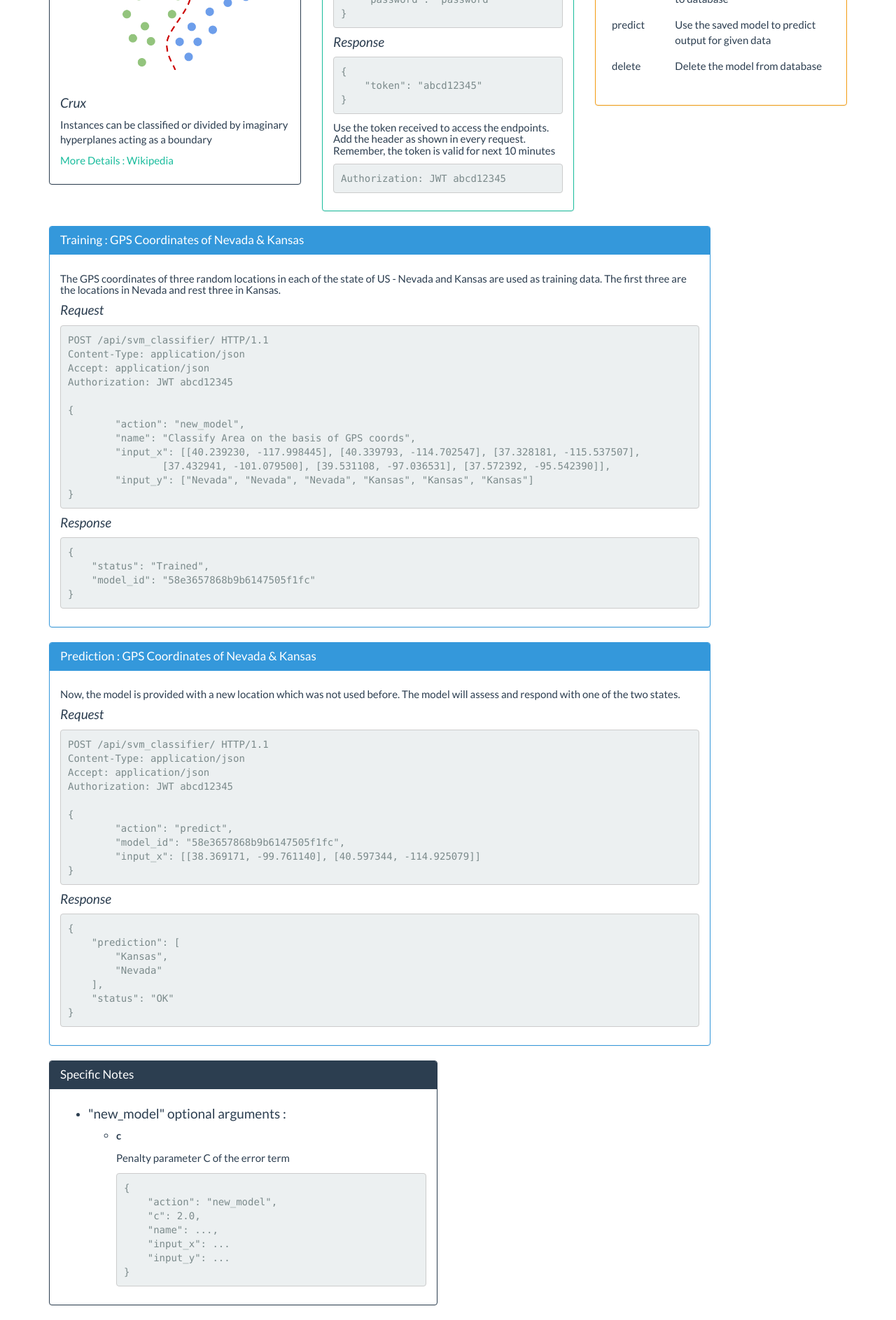
After one commit to ramansah/ml_webapp, a Django app: page /models/svm_classifier/ in a window 1280 px wide. The commit adds this page. Shown: the part 301-2188 px from the top of the page at 70% size. Run offline with Django 3.2, Linux system fonts and the light colour scheme; some libraries are stand-ins or nearby versions.

Commit message:
Added SVM Classifier Added Link to Kaggle Titanic

```diff
--- a/portal/urls.py
+++ b/portal/urls.py
@@ -10,11 +10,13 @@
         url(r'^login/', obtain_jwt_token),
         url(r'^linear_regression/', api.LinearRegression.as_view()),
         url(r'^knn_classifier/', api.KNearestNeighbors.as_view()),
+        url(r'^svm_classifier/', api.SVMClassifier.as_view()),
     ])),
 
     url(r'^models/', include([
         url(r'^linear_regression/', views.linear_regression),
         url(r'^knn_classifier/', views.knn_classifier),
+        url(r'^svm_classifier/', views.svm_classifier),
     ])),
 
     url(r'^about_us/', views.about_us),
--- a/portal/views/views.py
+++ b/portal/views/views.py
@@ -33,6 +33,11 @@
         return render(request, 'models/knn_classifier.html', context=None)
 
 
+def svm_classifier(request):
+    if request.method == 'GET':
+        return render(request, 'models/svm_classifier.html', context=None)
+
+
 @login_required
 def delete_model(request):
     if request.method == 'GET':
--- a/templates/about_us.html
+++ b/templates/about_us.html
@@ -26,7 +26,7 @@
                         <h6>
                             <a href="https://www.linkedin.com/in/raman-sah-b46204100/">LinkedIn Profile</a> &nbsp;|&nbsp;
                             <a href="https://medium.com/@ramansah">Medium Blog</a> &nbsp;|&nbsp;
-                            <a href="#">Kaggle Profile</a>&nbsp;|&nbsp;
+                            <a href="https://www.kaggle.com/ramansah">Kaggle Profile</a>&nbsp;|&nbsp;
                             <a href="https://github.com/ramansah">Github Handle</a>
                         </h6>
                         <h6>
--- a/templates/base.html
+++ b/templates/base.html
@@ -41,7 +41,24 @@
                                                 <a href="/models/knn_classifier/">KNN Classifier</a>
                                             </li>
                                             <li>
+                                                <a href="/models/svm_classifier/">SVM Classifier</a>
+                                            </li>
+                                            <li>
                                                 <a href="/models/linear_regression/">Linear Regression</a>
+                                            </li>
+                                        </ul>
+                                    </li>
+                                </ul>
+
+                                <ul class="nav navbar-nav">
+                                    <li class="dropdown">
+                                        <a href="#" class="dropdown-toggle" data-toggle="dropdown" role="button" aria-expanded="false">
+                                            Projects
+                                            <span class="caret"></span>
+                                        </a>
+                                        <ul class="dropdown-menu" role="menu">
+                                            <li>
+                                                <a href="https://github.com/ramansah/kaggle-titanic/blob/master/Analysis.ipynb">Kaggle - Titanic</a>
                                             </li>
                                         </ul>
                                     </li>
--- a/templates/home.html
+++ b/templates/home.html
@@ -46,9 +46,14 @@
                 </div>
                 <div class="panel-body">
                     <ul>
+                        <li>Read through my projects</li>
+                        <ul>
+                            <li><a href="https://github.com/ramansah/kaggle-titanic/blob/master/Analysis.ipynb">Kaggle - Titanic Dataset</a></li>
+                        </ul>
                         <li>Check out predefined models</li>
                         <ul>
                             <li><a href="/models/knn_classifier/">K-Nearest Neighbor Classifier</a></li>
+                            <li><a href="/models/svm_classifier/">SVM Classifier</a></li>
                             <li><a href="/models/linear_regression/">Linear Regression</a></li>
                         </ul>
                         <li>Sign Up <a href="/signup/">Here</a></li>
--- /dev/null
+++ b/templates/models/svm_classifier.html
@@ -0,0 +1,124 @@
+{% extends 'base.html' %}
+{% load staticfiles %}
+{% block content %}
+
+<div class="container">
+    <div class="row">
+        <div class="col-md-4">
+            <div class="panel panel-primary">
+                <div class="panel-heading">
+                    <h3 class="panel-title">SVM Classifier</h3>
+                </div>
+                <div class="panel-body">
+                    <img class="img-responsive" src="{% static 'img/svm.png' %}">
+                    <h4><em>Crux</em></h4>
+                    <h5></h5>Instances can be classified or divided by imaginary hyperplanes acting as a boundary
+                    <h5><a target="_blank" href="https://en.wikipedia.org/wiki/Support_vector_machine">More Details : Wikipedia</a></h5>
+                </div>
+            </div>
+        </div>
+        {% include "./api_login.html" %}
+        {% include "./api_commons.html" %}
+    </div>
+
+    <div class="row">
+        <div class="col-md-10">
+            <div class="panel panel-info">
+                <div class="panel-heading">
+                    <h3 class="panel-title">Training : GPS Coordinates of Nevada & Kansas</h3>
+                </div>
+                <div class="panel-body">
+                    <h5>The GPS coordinates of three random locations in each of the state of US - Nevada and Kansas are used as training data. The first three are the locations in Nevada and rest three in Kansas. </h5>
+                    <h4><em>Request</em></h4>
+                    <pre>
+POST /api/svm_classifier/ HTTP/1.1
+Content-Type: application/json
+Accept: application/json
+Authorization: JWT abcd12345
+
+{
+	"action": "new_model",
+	"name": "Classify Area on the basis of GPS coords",
+	"input_x": [[40.239230, -117.998445], [40.339793, -114.702547], [37.328181, -115.537507],
+                [37.432941, -101.079500], [39.531108, -97.036531], [37.572392, -95.542390]],
+	"input_y": ["Nevada", "Nevada", "Nevada", "Kansas", "Kansas", "Kansas"]
+}</pre>
+                    <h4><em>Response</em></h4>
+                    <pre>
+{
+    "status": "Trained",
+    "model_id": "58e3657868b9b6147505f1fc"
+}</pre>
+                </div>
+            </div>
+        </div>
+    </div>
+
+        <div class="row">
+        <div class="col-md-10">
+            <div class="panel panel-info">
+                <div class="panel-heading">
+                    <h3 class="panel-title">Prediction : GPS Coordinates of Nevada & Kansas</h3>
+                </div>
+                <div class="panel-body">
+                    <h5>Now, the model is provided with a new location which was not used before. The model will assess and respond with one of the two states.</h5>
+                    <h4><em>Request</em></h4>
+                    <pre>
+POST /api/svm_classifier/ HTTP/1.1
+Content-Type: application/json
+Accept: application/json
+Authorization: JWT abcd12345
+
+{
+	"action": "predict",
+	"model_id": "58e3657868b9b6147505f1fc",
+	"input_x": [[38.369171, -99.761140], [40.597344, -114.925079]]
+}</pre>
+                    <h4><em>Response</em></h4>
+                    <pre>
+{
+    "prediction": [
+        "Kansas",
+        "Nevada"
+    ],
+    "status": "OK"
+}</pre>
+                </div>
+            </div>
+        </div>
+    </div>
+
+
+    <div class="row">
+        <div class="col-md-6">
+            <div class="panel panel-primary">
+                <div class="panel-heading">
+                    <h3 class="panel-title">Specific Notes</h3>
+                </div>
+                <div class="panel-body">
+                    <ul>
+                        <li><h4>"new_model" optional arguments : </h4>
+                            <ul>
+                                <li>
+                                    <p><strong>c</strong></p>
+                                    <p>Penalty parameter C of the error term</p>
+                                    <pre>
+{
+    "action": "new_model",
+    "c": 2.0,
+    "name": ...,
+    "input_x": ...
+    "input_y": ...
+}</pre>
+                                </li>
+                            </ul>
+                        </li>
+                    </ul>
+                </div>
+            </div>
+        </div>
+    </div>
+
+
+</div>
+{% endblock %}
```
Also changed, not shown: portal/views/api.py (+18 -0 lines), portal/views/learning_models.py (+29 -1 lines), static/img/svm.png (added).
